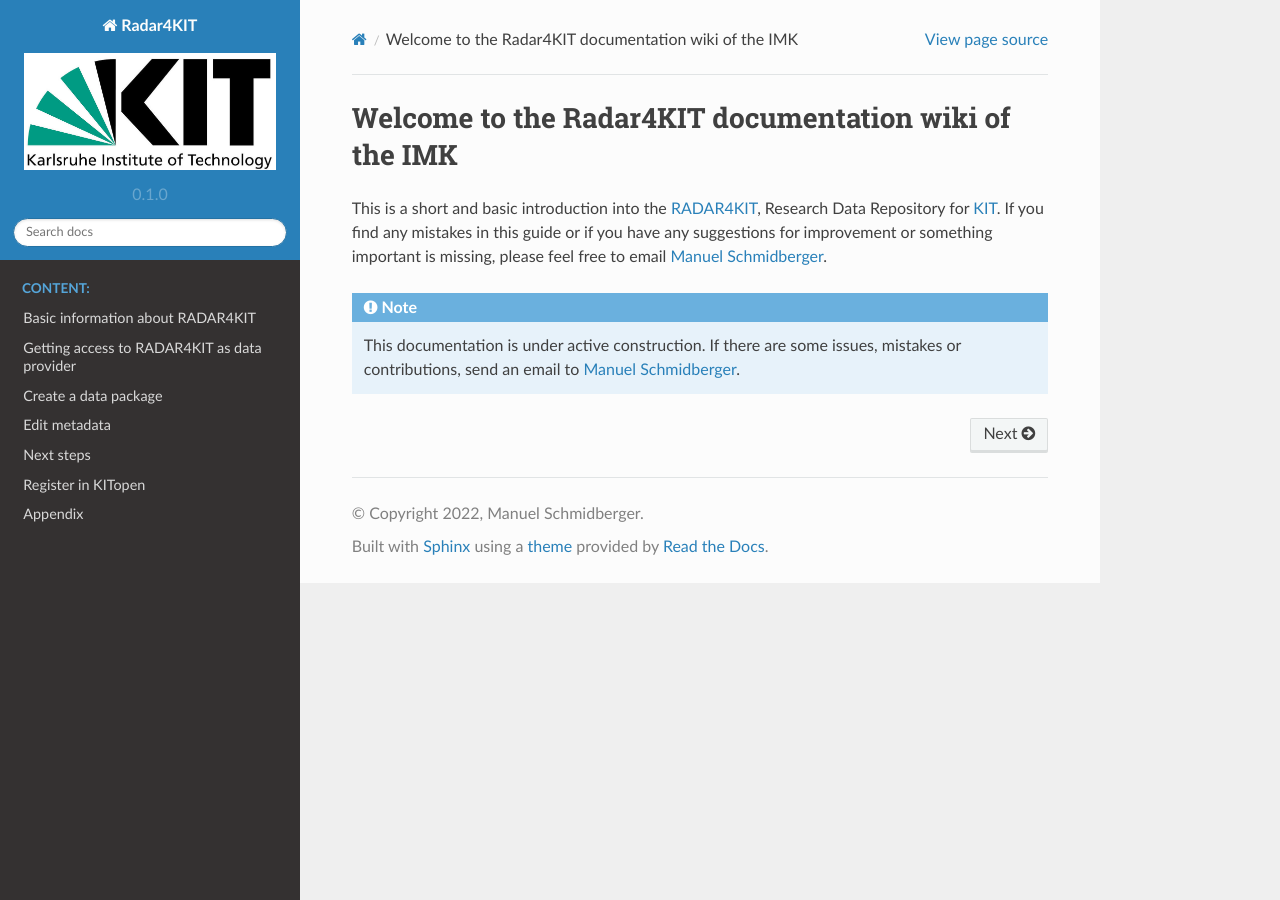
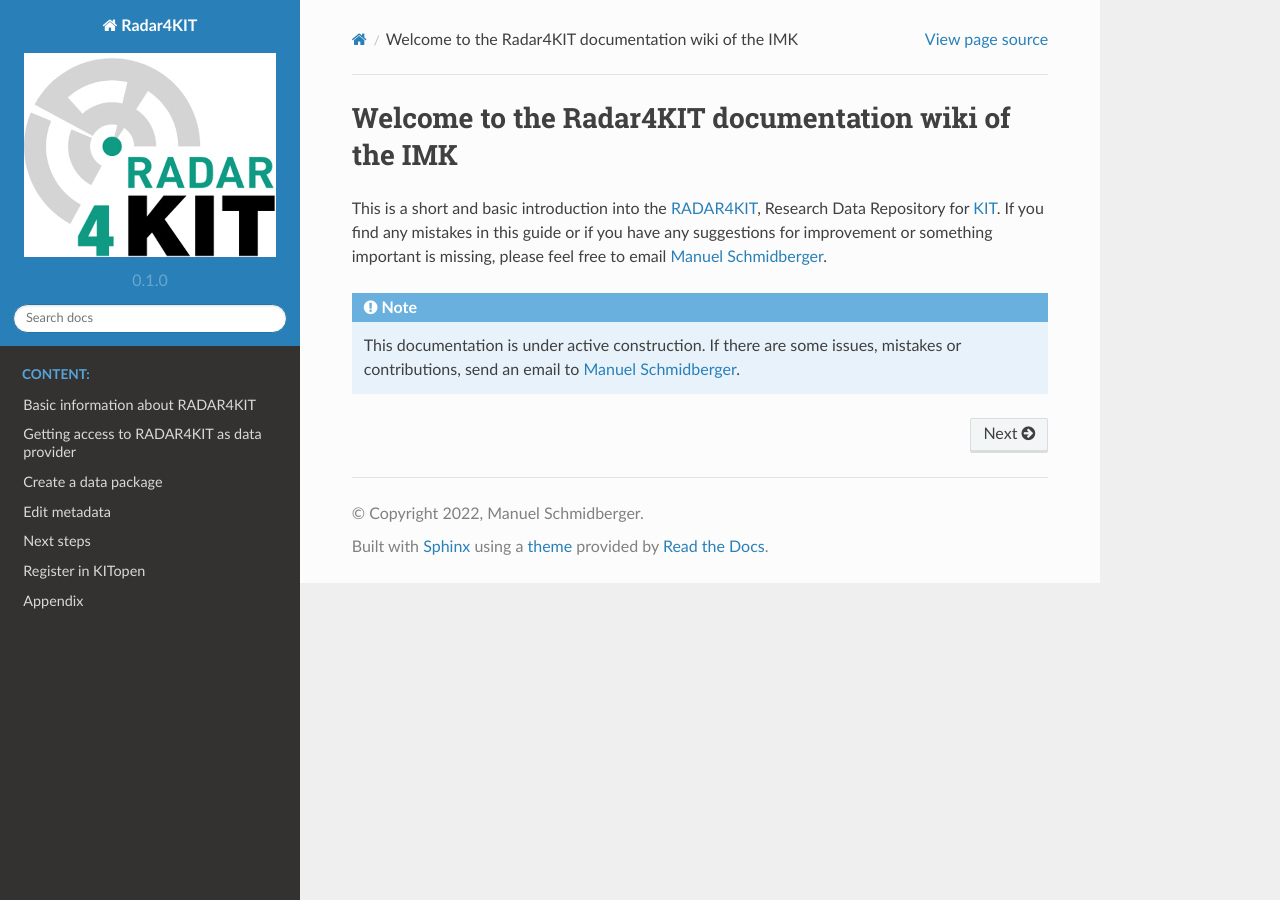
Before and after one commit to sabarth/Radar4KIT, a Sphinx documentation site: the page built from docs/source/index.rst, in a window 1280 px wide. Built offline with Sphinx 7.4.7 and the Read the Docs theme 2.0.0, drawn with Linux system fonts in a browser that asks for light colours.

Commit message:
Update conf.py
Change to radar4kit_logo

```diff
--- a/docs/source/conf.py
+++ b/docs/source/conf.py
@@ -32,7 +32,7 @@
 
 html_theme = 'sphinx_rtd_theme'
 
-html_logo = "_static/kit_logo_en.jpg"
+html_logo = "_static/radar4kit_logo.png"
 
 # -- Options for EPUB output
 epub_show_urls = 'footnote'
```
